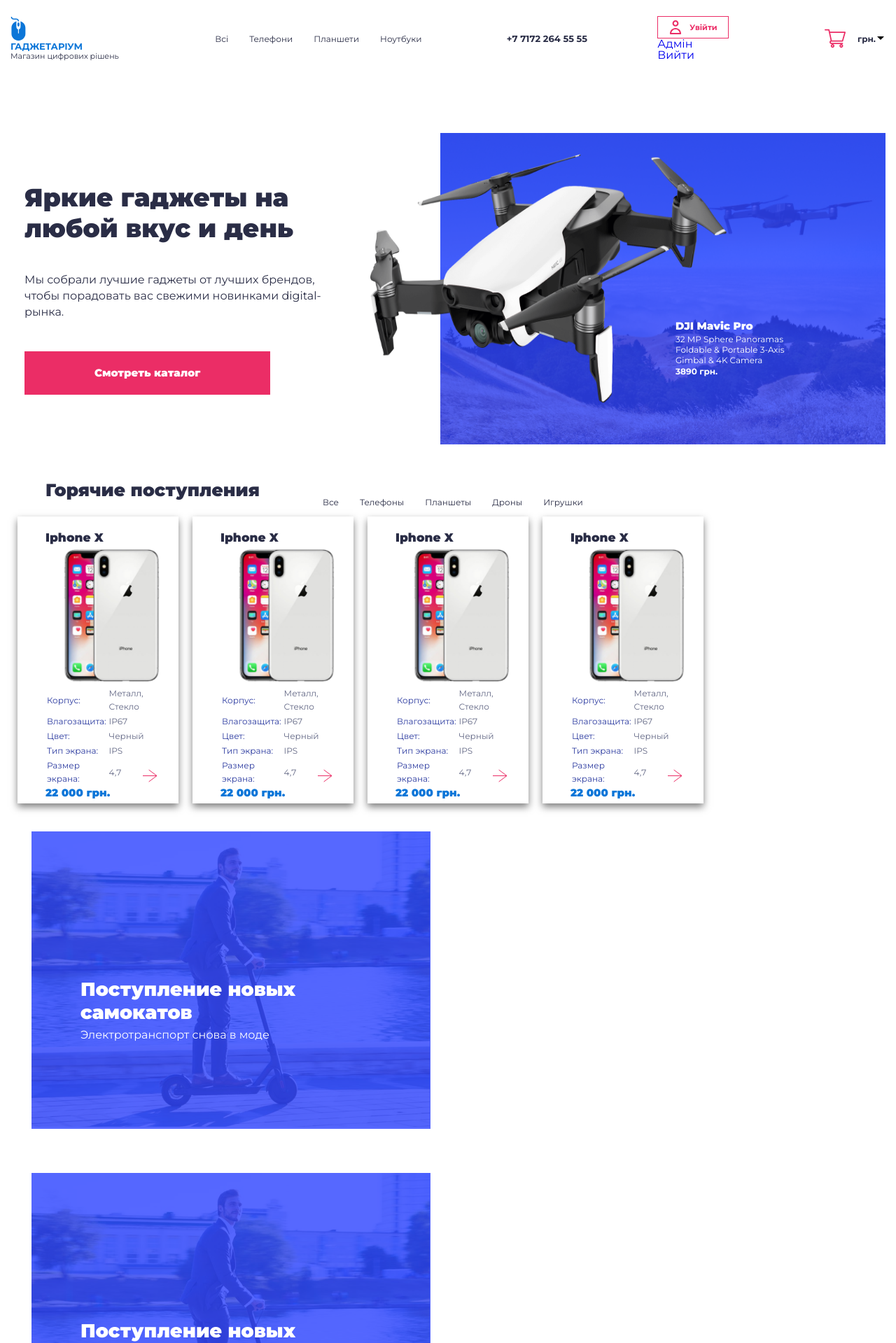
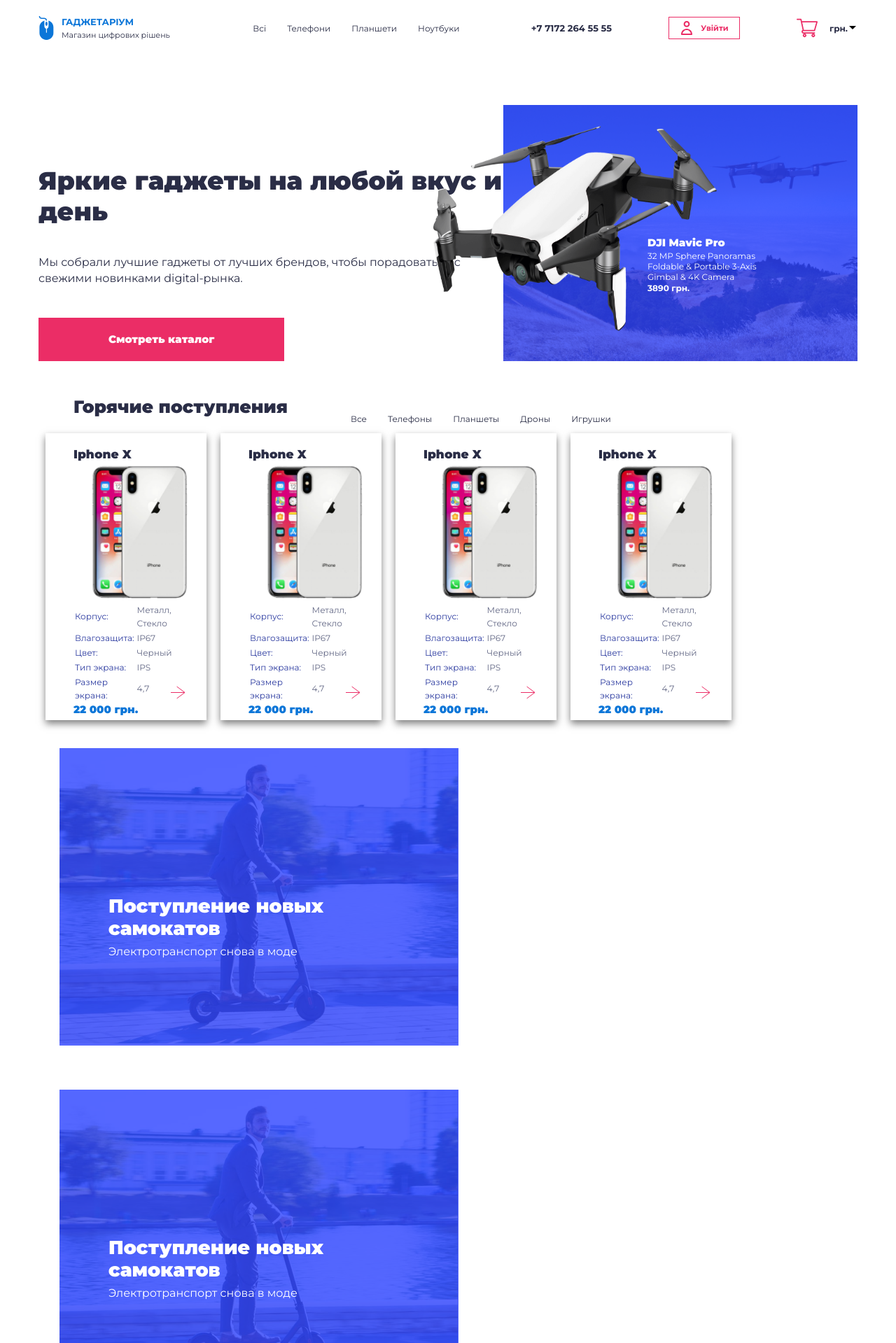
Before and after one commit to chamooo/techstore-ecommerce-website, a PHP site: page / in a window 1280 px wide. Shown: the top 1919 px of the page at 70% size. Run offline with PHP 8.4, Linux system fonts and the light colour scheme; the visitor is signed in with stand-in values (Sample User, id 1); tables that the repository leaves empty or names only in its code hold one stand-in row (values such as "Sample post").

Commit message:
fixed auth

```diff
--- a/assets/css/main.css
+++ b/assets/css/main.css
@@ -70,12 +70,25 @@
  	opacity: 0.81;
 }
 
+.wrapper {
+	min-height: 100%;
+	overflow: hidden;
+	display: flex;
+	flex-direction: column;
+}
+
 .container {
-	max-width: 1250px;
+	max-width: 1170px;
 	padding: 0px 15px;
     margin: 0px auto;
     box-sizing: content-box;
 }
+
+/* .body-content {
+	display: block;
+	max-width: 1400px;
+	margin: 0 auto;
+} */
 
 /* -------------------------------
 		HEADER
@@ -96,8 +109,10 @@
     position: relative;
 }
 .header__logo {
+    margin: 0 74px 0 0;
+}
+.header__logo a {
 	display: flex;
-    margin: 0 74px 0 0;
 }
 .header__logo img {
     margin: 0 11px 0 0;
@@ -123,7 +138,6 @@
 .header__nav {
     margin: 0 58px 0 0;
     color: #2A2D46;
-    overflow: auto;
 }
 .header__nav ul {
     display: flex;
@@ -168,19 +182,60 @@
     display: flex;
     justify-content: space-between;
     align-items: center;
-    background-color: #fff;
-    border: 1px solid #EB2D66;
-    color: #EB2D66;
     padding: 5px 15px;
-    margin: 0 37px 0 0;
-    font-weight: 700;
+	background-color: #fff;
+	border: 1px solid #EB2D66;
+	color: inherit;
+	font-weight: 700;
     font-size: 11px;
     line-height: 118%;
+}
+.header__auth:hover {
+	background-color: #EB2D66;
+	border: 1px solid #fff;
+	color: #fff;
 }
 .header__auth svg {
     fill: #EB2D66;
     width: 20px;
     margin: 0 10px 0 0;
+}
+.header__auth:hover svg {
+	fill: #fff;
+}
+
+.header__buttons ul {
+	width: 100%;
+	position: absolute;
+	top: 18px;
+	left: 0;
+	padding: 17px 0 0 0;
+	display: none;
+}
+.header__buttons ul li {
+	background-color: #fff;
+	border: 1px solid #EB2D66;
+	margin: 0 0 3px 0;
+
+}
+.header__buttons ul li:hover {
+	background-color: #EB2D66;
+	border: 1px solid #fff;
+	color: #fff;
+}
+.header__buttons ul li a {
+	display: flex;
+    justify-content: center;
+    align-items: center;
+    padding: 8px 15px;
+	color: inherit;
+	font-weight: 700;
+    font-size: 11px;
+    line-height: 118%;
+}
+
+.admin-link {
+	display: none;
 }
 .header__cart {
     display: flex;
@@ -363,43 +418,48 @@
     pointer-events: none;
 }
 
+/* -----------------------------
+        MAIN  PAGE
+----------------------------- */
+.page {
+	flex: 1 1 auto;
+}
 
 /* -----------------------------
         PREVIEW
 ----------------------------- */
+.preview {
+	display: flex;
+	/* margin: 46px 0 0 0; */
+}
 
 .preview .description {
-	margin-top: 70px;
-	display: block;
-	width: 500px;
-	height: 300px;
-	float: left;
+	/* margin-top: 70px; */
+	/* display: block; */
+	/* width: 500px; */
+	/* height: 300px; */
+	/* float: left; */
+	padding: 86px 0 0 0;
 }
-.preview {
-	display: flex;
-}
+
 .preview .description h1{
 	font-weight: 900;
 	font-size: 36px;
 	line-height: 44px;
-
 	color: #2A2D46;
-	margin: 0;
+	margin: 0 0 39px 0;
 }
 
 .preview .description p {
 	font-weight: 400;
 	font-size: 16px;
 	line-height: 23px;
-
 	color: #2A2D46;
-	margin: 0;
-	margin-top: 40px;
+	margin: 0 0 45px 0;
 }
 
 .preview .description a {
 	display: inline-block;
-	margin-top: 45px;
 	padding: 20px 100px;
 	background-color: #EB2D66;
 	border: none;
@@ -407,22 +467,27 @@
 	font-size: 15px;
 	line-height: 145.4%;
 	color: #FFFFFF;
+	text-align: center;
+	transition: all 0.3s ease 0s;
 }
 .preview .description a:hover {
-	background-color: #ca2f5d;
+	/* background-color: #ca2f5d; */
+	background-color: #fff;
+	color: #EB2D66;
+	border: 1px solid #EB2D66;
 }
 
 .preview {
-	margin-top: 40px;
-	margin-left: 20px;
+	/* margin-top: 40px; */
+	/* margin-left: 20px; */
 }
 
 .product {
-	display: inline-block;
+	/* display: inline-block; */
 	position: relative;
-	width: 685px;
-	height: 445px;
-	margin-left: 130px;
+	/* width: 685px; */
+	/* height: 445px; */
+	/* margin-left: 130px; */
 }
 
 .product img {
@@ -456,6 +521,7 @@
 	width: 170px;
 	height: 110px;
 }
+
 
 .product .product-description h1 {
 	font-weight: 900;
--- a/assets/css/media.css
+++ b/assets/css/media.css
@@ -142,6 +142,10 @@
     .form__body {
         width: 100%;
     }
+
+    .preview {
+        flex-direction: column;
+    }
 }
 
 @media (max-width: 706px) {
--- a/index.php
+++ b/index.php
@@ -1,17 +1,9 @@
 <?php
 require('parts/header.php');
-
-// require('parts/page.php');
+require('parts/page.php');
 require('parts/modals/registr.php');
 require('parts/modals/error_registr.php');
 require('parts/modals/success_registr.php');
 require('parts/modals/login.php');
-require('parts/page.php');
-?>
-</div>
-
-
-
-<?php
 require('parts/footer.php');
 ?>
--- a/modules/signIn.php
+++ b/modules/signIn.php
@@ -1,6 +1,6 @@
 <?php
 require('../configs/connect.php');
-session_start();
+// session_start();
 
 if (!empty($_POST)) {
     $sql = "SELECT * FROM `user` WHERE `email` = '" . $_POST['email'] . "' AND `password` = '" . $_POST['password'] . "'";
@@ -15,7 +15,7 @@
     } else {
         echo '0';
     }
-    // mysqli_close($conn);
+    mysqli_close($conn);
 }
 
 ?>
--- a/modules/signUp.php
+++ b/modules/signUp.php
@@ -1,6 +1,6 @@
 <?php
 require('../configs/connect.php');
-session_start();
+// session_start();
 
 if (!empty($_POST)) {
     $sql = "SELECT * FROM `user` WHERE `email` = '" . $_POST['email'] . "'";
@@ -16,7 +16,7 @@
         }
     }
 
-    // mysqli_close($conn);
+    mysqli_close($conn);
 }
 
 
--- a/parts/header.php
+++ b/parts/header.php
@@ -18,7 +18,7 @@
 </head>
 
 <body>
-    <div class="wrapper-header">
+    <div class="wrapper">
         <header class="header">
             <div class="header__container container">
                 <div class="header__logo">
@@ -60,25 +60,29 @@
                         <span>Увійти</span>
                     </button>
                     <ul class="header__buttons-list">
-                    <?php
-                        $sqlUser = "SELECT id, role FROM user WHERE id =" . $_SESSION['user_id'];
-                        $resultUser = mysqli_query($conn, $sqlUser);
-                        $userRole = $resultUser->fetch_assoc();
-                        if (isset($_SESSION['user_id']) && $userRole['role'] != 'admin') { ?>
+                    <!-- <?php
+                        // $sqlUser = "SELECT id, role FROM user WHERE id =" . $_SESSION['user_id'];
+                        // $resultUser = mysqli_query($conn, $sqlUser);
+                        // $userRole = $resultUser->fetch_assoc();
+                        // if (isset($_SESSION['user_id']) && $userRole['role'] != 'admin') { ?>
                             <style>
                                 .admin-link {
                                     display: none;
                                 }
                             </style>
-                        <?php } ?>
                         <?php
-                        if (!isset($_SESSION['user_id'])) { ?>
+                    //  }
+                     ?>
+                        <?php
+                        // if (!isset($_SESSION['user_id'])) { ?>
                             <style>
                                 .logout {
                                     display: none;
                                 }
                             </style>
-                        <?php } ?>
+                        <?php
+                    //  }
+                     ?> -->
                         <li class="admin-link">
                             <a href="/admin/">Адмін</a>
                         </li>
--- a/parts/page.php
+++ b/parts/page.php
@@ -1,10 +1,10 @@
+<main class="page">
 	<div class="container">
-	<div class="preview">
+		<section class="preview">
 			<div class="description">
 				<h1>Яркие гаджеты на любой вкус и день</h1>
 				<p>Мы собрали лучшие гаджеты от лучших брендов, чтобы порадовать вас свежими новинками digital-рынка. </p>
 				<a href="/all-products/all-products.php">Смотреть каталог</a>
-
 			</div>
 			<div class="product">
 				<img src="assets/img/preview-background.png">
@@ -18,7 +18,8 @@
 					<h3>3890 грн.</h3>
 				</div>
 			</div>
-	</div>
+		</section>
+
 		<div class="hot-slider">
 			<div class="head">
 				<h1>Горячие поступления</h1>
@@ -232,3 +233,4 @@
 		</div>
 		<div class="clearfix"></div>
 	</div>
+</main>
```
Lines whose indentation alone changed are shown as unchanged.
